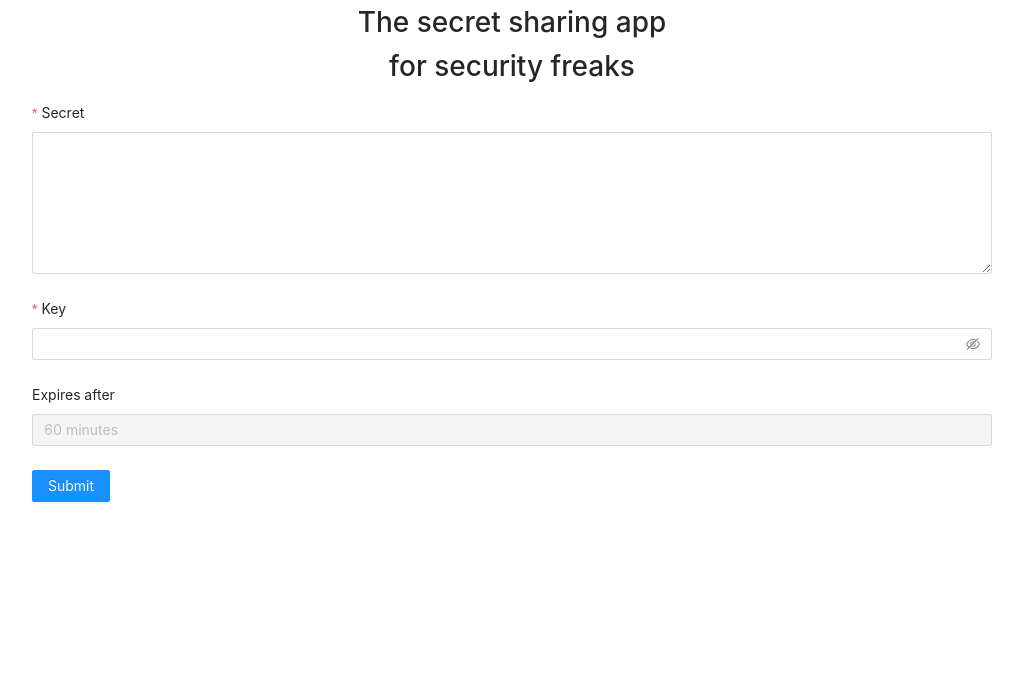
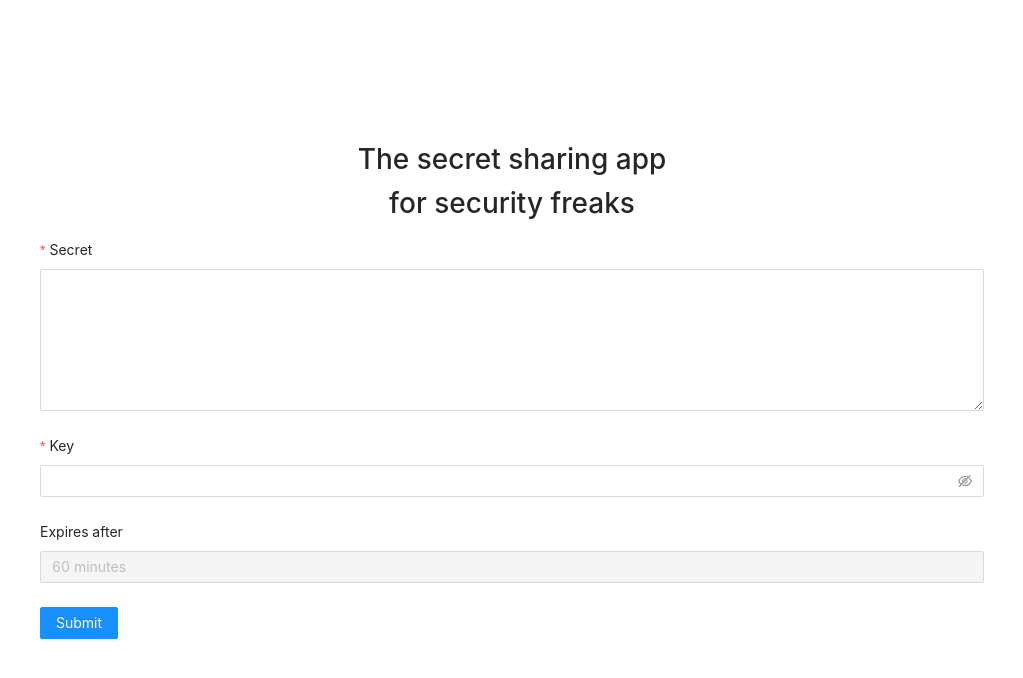
Before and after one commit to Mankind-Technologies/transientsecret.com, a Next.js app: page / in a window 1280 px wide. Shown: the top 678 px of the page, without its empty margins (128-1151 px from the left). Built offline with nearby package versions, Linux system fonts and the light colour scheme.

Commit message:
feat: some style

```diff
--- a/src/components/individuals/home/form.tsx
+++ b/src/components/individuals/home/form.tsx
@@ -9,7 +9,7 @@ interface HomeFormProps {
 }
 
 export default function HomeForm(props:HomeFormProps) {
-    return (<main>
+    return (<>
         <Form
             layout="vertical"
             name="basic"
@@ -45,5 +45,5 @@ export default function HomeForm(props:HomeFormProps) {
                 </Button>
             </Form.Item>
         </Form>
-    </main>)
+    </>)
 }
--- a/styles/globals.css
+++ b/styles/globals.css
@@ -18,14 +18,18 @@ h1 {
   text-align: center;
 }
 main {
+  min-height: 100vh;
   display: flex;
+  justify-content: center;
   flex-direction: column;
-  margin-left: auto;
-  margin-right: auto;
+  padding-left: 8px;
+  padding-right: 8px;
   width: 100%;
 }
 @media (min-width: 576px) {
   main {
+    margin-left: auto;
+    margin-right: auto;
     width: 540px;
   }
 }
```
